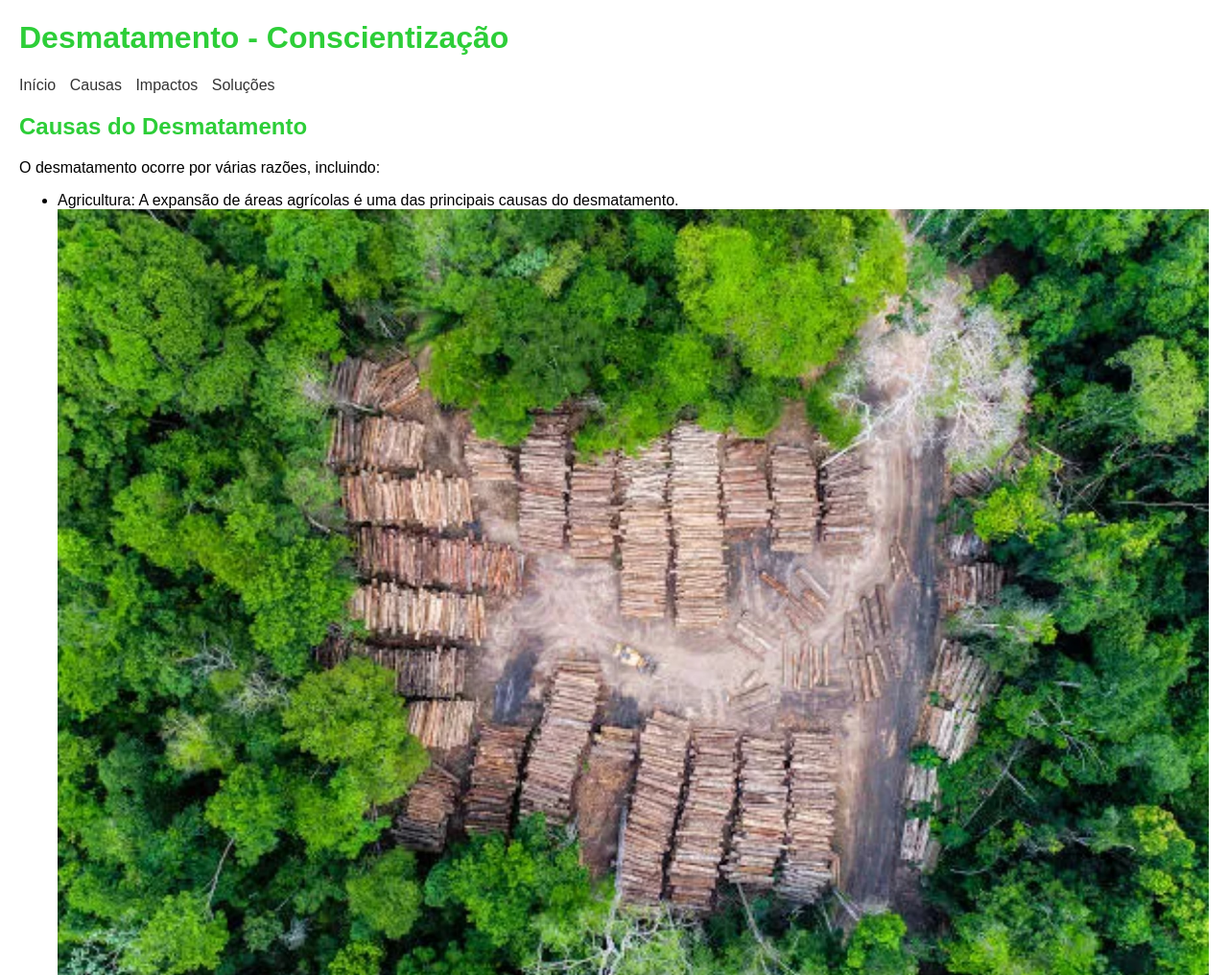
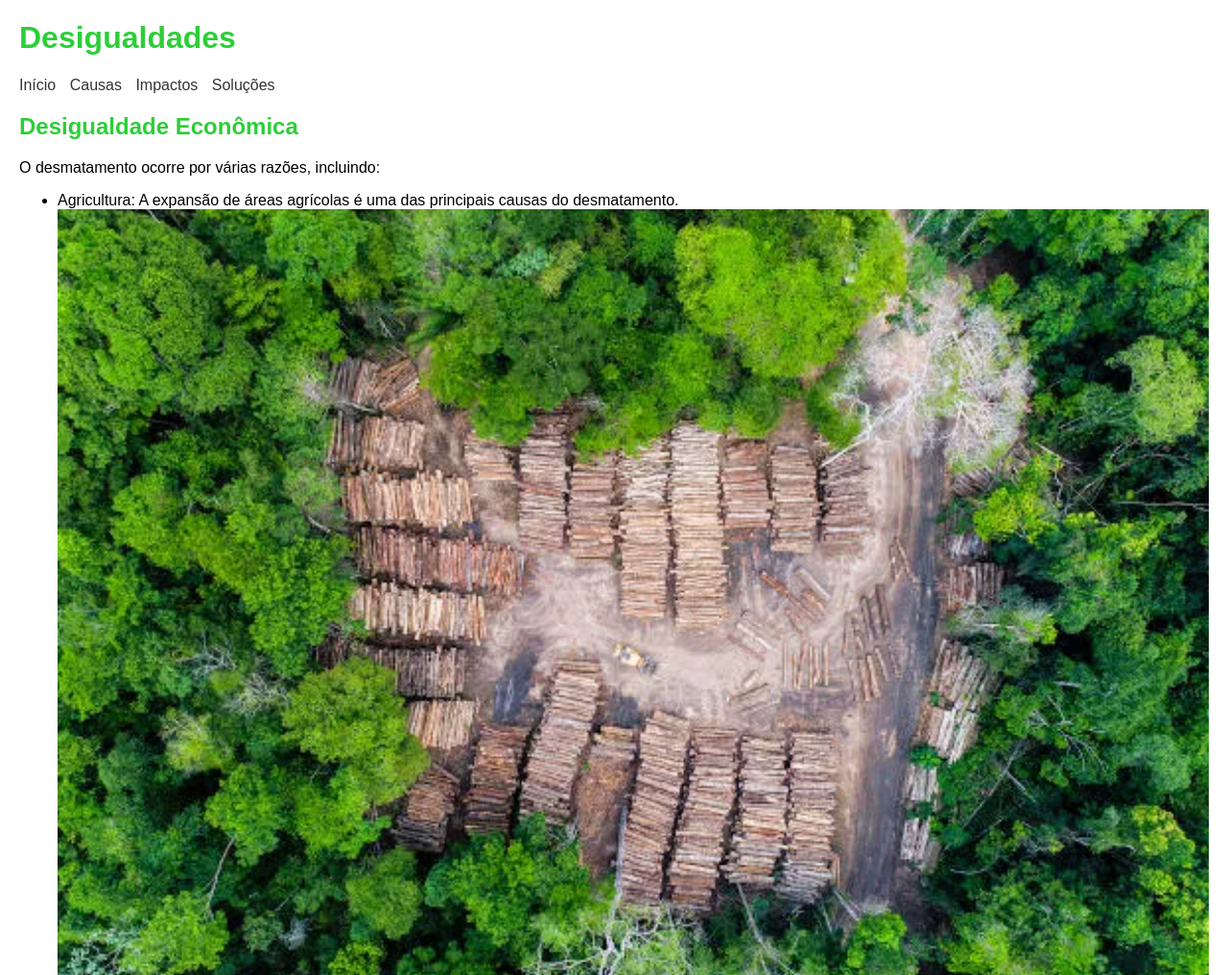
Before and after one commit to thaylinda19/trabprog, a plain HTML site: page causas.html in a window 1280 px wide. Shown: the top 1016 px of the page at 96% size. Drawn offline with Linux system fonts and the light colour scheme.

Commit message:
Update causas.html

```diff
--- a/causas.html
+++ b/causas.html
@@ -8,7 +8,7 @@
 </head>
 <body>
   <header>
-    <h1>Desmatamento - Conscientização</h1>
+    <h1>Desigualdades</h1>
   </header>
 
   <nav>
@@ -22,7 +22,7 @@
 
   <main>
     <section>
-      <h2>Causas do Desmatamento</h2>
+      <h2>Desigualdade Econômica</h2>
       <p>O desmatamento ocorre por várias razões, incluindo:</p>
       <ul>
         <li>Agricultura: A expansão de áreas agrícolas é uma das principais causas do desmatamento.</li>
```
